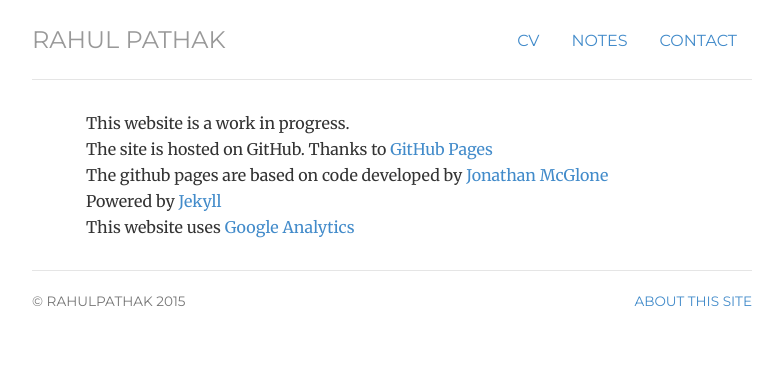
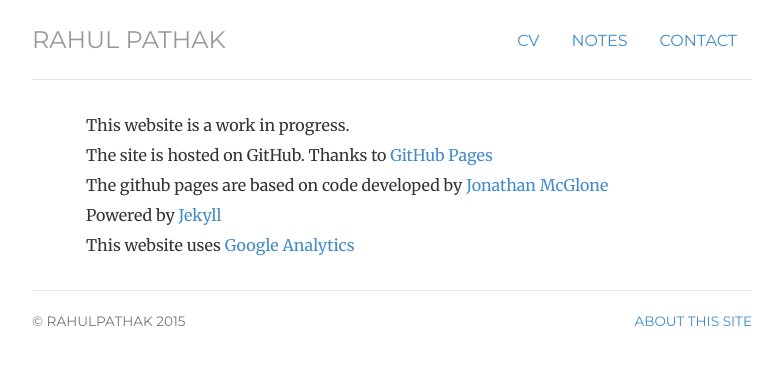
Before and after one commit to pathak-rahul/pathak-rahul.github.io, a Jekyll site: the page built from about/index.html, in a window 1280 px wide. Shown: the top 365 px of the page, without its empty margins (248-1031 px from the left). Built offline with Jekyll 4.4.1, drawn with Linux system fonts in a browser that asks for light colours.

Commit message:
Update style.css

```diff
--- a/css/style.css
+++ b/css/style.css
@@ -64,8 +64,7 @@ ul.swatch li:first-child { webkit-border-top-left-radius: 9px; -webkit-border-bo
 iframe {font-family: 'Merriweather', Georgia, Times; font-size: 16px;}
 
 /* About */
-iframe {font-family: 'Merriweather', Georgia, Times; font-size: 16px;}
-/*.about ul.list-unstyled li { line-height: 30px; text-indent: -30px; margin-left: 30px;}
+.about ul.list-unstyled li { line-height: 30px; text-indent: -30px; margin-left: 30px;}
 
 /* Guides */
 .guide { width: 90%; margin: 0 auto 60px auto; line-height: 26px;}
```
